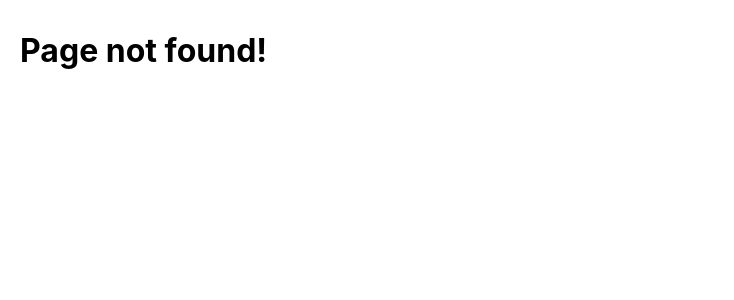
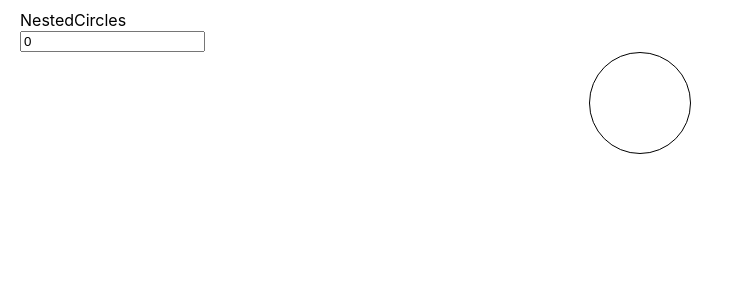
Before and after one commit to Vibha27/react-questions, a React (Create React App) app: page /nested-circles in a window 1280 px wide. Before the commit this address had no page. Shown: the top 300 px of the page, without its empty margins (0-734 px from the left). Built offline with nearby package versions, Linux system fonts and the light colour scheme.

Commit message:
nested circles based on input value given by user in textbox

```diff
--- a/src/App.js
+++ b/src/App.js
@@ -3,6 +3,7 @@ import Home from "./Home"
 import { ToDo } from "./pages/ToDoApp/ToDo"
 import Form from "./pages/InfiniteScroll/Form"
 import TrafficLight from "./pages/TrafficLight/TrafficLight"
+import NestedCircles from "./pages/NestedCircles/NestedCircles"
 
 export const App = () => {
     return <BrowserRouter>
@@ -11,6 +12,7 @@ export const App = () => {
             <Route path="/todo-app" element={<ToDo />} />
             <Route path="/infinite-scroll" element={<Form />} />
             <Route path="/traffic-light" element={<TrafficLight />} />
+            <Route path="/nested-circles" element={<NestedCircles />} />
             <Route path="*" element={<h1>Page not found! </h1>} />
         </Routes>
     </BrowserRouter>
--- a/src/Home.js
+++ b/src/Home.js
@@ -9,6 +9,7 @@ function Home() {
         <li><Link to={'/todo-app'}>To-Do App</Link></li>
         <li><Link to={'/infinite-scroll'}>Infinite Scroll App</Link></li>
         <li><Link to={'/traffic-light'}>Traffic Signal App</Link></li>
+        <li><Link to={'/nested-circles'}>Nested Circles App</Link></li>
       </ol>
     </div>
   );
--- /dev/null
+++ b/src/pages/NestedCircles/Circle.js
@@ -0,0 +1,13 @@
+import React from 'react'
+import { CircleCSS } from './style'
+
+function Circle({num}) {
+    console.log(num)
+  return (
+    <CircleCSS num={num}>
+        {num > 1 && <Circle num={num-1} />}
+    </CircleCSS>
+  )
+}
+
+export default Circle
--- /dev/null
+++ b/src/pages/NestedCircles/NestedCircles.js
@@ -0,0 +1,22 @@
+import { useState } from "react";
+import { CirclesContainer } from "./style";
+import Circle from "./Circle";
+
+function NestedCircles() {
+    const [numOfCircle, setNumOfCircle] = useState(0);
+
+    const handleInputChange = (e) => {
+        setNumOfCircle(e.target.value)
+    }
+
+    return (<>
+        <div>NestedCircles</div>
+        <input type="number" value={numOfCircle} onChange={handleInputChange} />
+        <CirclesContainer>
+            <Circle num={numOfCircle} />
+        </CirclesContainer>
+        </>
+    )
+}
+
+export default NestedCircles
--- /dev/null
+++ b/src/pages/NestedCircles/style.js
@@ -0,0 +1,22 @@
+import styled from "styled-components";
+
+const CirclesContainer = styled.div`
+    display: flex;
+    justify-content: center;
+    align-items: center;
+    flex-direction: column;
+`;
+
+const CircleCSS = styled.div`
+    width: ${props => props.num ? props.num*100 : 100 }px;
+    height: ${props => props.num ? props.num*100 : 100 }px;
+    border-radius: 100%;
+    border: 1px solid black;
+    display: flex;
+    justify-content: center;
+    align-items: center;
+`
+export {
+    CirclesContainer,
+    CircleCSS
+}
```
